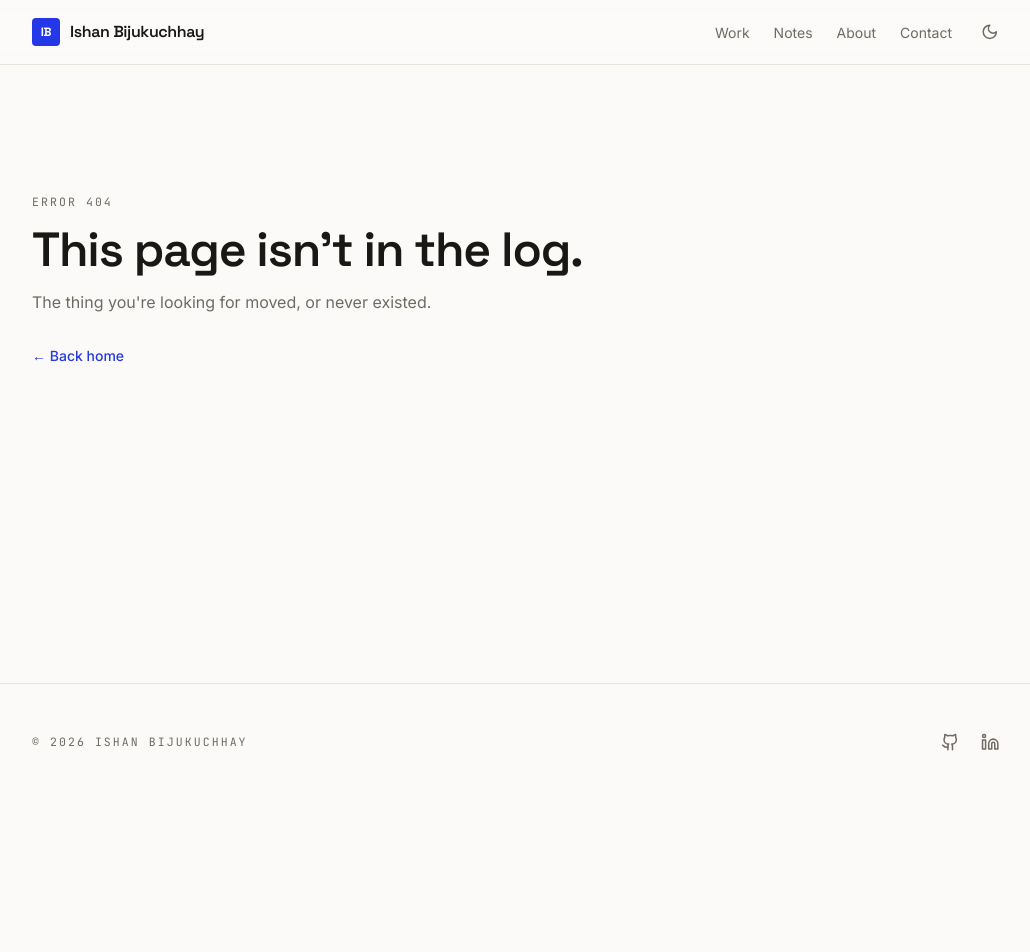
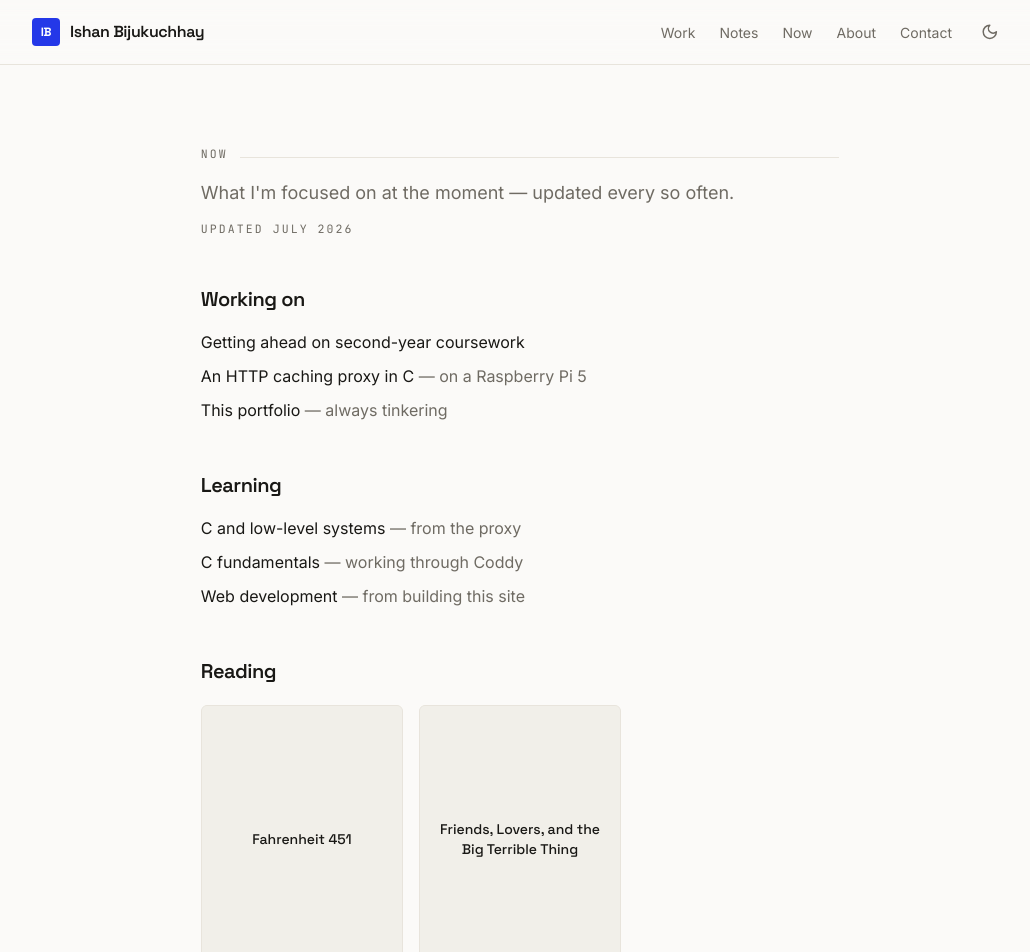
Before and after one commit to ishjuke/Portfolio, a Next.js app: page /now in a window 1280 px wide. Before the commit this address had no page. Shown: the top 952 px of the page, without its empty margins (120-1150 px from the left). Before the commit the page ends 800 px from the top, so only its background shows below. Built offline with nearby package versions, Linux system fonts and the light colour scheme.

Commit message:
Add Now page

```diff
--- /dev/null
+++ b/app/now/page.tsx
@@ -0,0 +1,101 @@
+import type { Metadata } from "next";
+import Image from "next/image";
+import {
+  updated,
+  intro,
+  sections,
+  lookingFor,
+  type NowSection,
+} from "@/config/now";
+
+export const metadata: Metadata = {
+  title: "Now",
+  description: "What I'm focused on right now.",
+};
+
+export default function NowPage() {
+  return (
+    <section className="mx-auto max-w-prose px-6 py-16 sm:py-20">
+      <div className="mb-4 flex items-baseline gap-3">
+        <h1 className="eyebrow">Now</h1>
+        <span className="h-px flex-1 bg-border" aria-hidden />
+      </div>
+
+      <p className="max-w-xl text-lg leading-relaxed text-muted-foreground">
+        {intro}
+      </p>
+      <p className="eyebrow mt-3">Updated {updated}</p>
+
+      <div className="mt-12 flex flex-col gap-12">
+        {sections.map((section) => (
+          <SectionBlock key={section.heading} section={section} />
+        ))}
+      </div>
+
+      {/* Looking-for highlight */}
+      <div className="mt-14 rounded-lg border border-border bg-card p-6">
+        <p className="eyebrow mb-2">Looking for</p>
+        <p className="text-lg leading-relaxed">{lookingFor}</p>
+      </div>
+    </section>
+  );
+}
+
+function SectionBlock({ section }: { section: NowSection }) {
+  return (
+    <div>
+      <h2 className="font-display text-xl font-semibold tracking-tight">
+        {section.heading}
+      </h2>
+
+      {section.layout === "list" ? (
+        <ul className="mt-4 flex flex-col gap-2">
+          {section.items.map((item) => (
+            <li key={item.label} className="leading-relaxed">
+              {item.label}
+              {item.detail && (
+                <span className="text-muted-foreground"> — {item.detail}</span>
+              )}
+            </li>
+          ))}
+        </ul>
+      ) : (
+        <div className="mt-5 grid grid-cols-2 gap-4 sm:grid-cols-3">
+          {section.items.map((item) => (
+            <figure
+              key={item.label}
+              className="flex flex-col gap-2 overflow-hidden"
+            >
+              {item.image ? (
+                <div className="overflow-hidden rounded-md border border-border bg-card">
+                  <Image
+                    src={item.image}
+                    alt={item.label}
+                    width={300}
+                    height={450}
+                    className="h-auto w-full object-cover"
+                  />
+                </div>
+              ) : (
+                // No cover yet → clean text tile, not a broken image box.
+                <div className="flex aspect-[3/4] items-center justify-center rounded-md border border-border bg-muted p-3 text-center">
+                  <span className="font-display text-sm font-medium leading-snug">
+                    {item.label}
+                  </span>
+                </div>
+              )}
+              <figcaption className="text-sm leading-snug">
+                {item.label}
+                {item.detail && (
+                  <span className="block text-muted-foreground">
+                    {item.detail}
+                  </span>
+                )}
+              </figcaption>
+            </figure>
+          ))}
+        </div>
+      )}
+    </div>
+  );
+}
--- a/components/nav.tsx
+++ b/components/nav.tsx
@@ -5,6 +5,7 @@ import { ThemeToggle } from "@/components/theme-toggle";
 const navItems = [
   { label: "Work", href: "/#work" },
   { label: "Notes", href: "/notes" },
+  { label: "Now", href: "/now" },
   { label: "About", href: "/#about" },
   { label: "Contact", href: "/#contact" },
 ];
--- /dev/null
+++ b/config/now.ts
@@ -0,0 +1,93 @@
+// ─────────────────────────────────────────────────────────────────────────────
+// NOW — a snapshot of what I'm focused on right now.
+//
+// Inspired by nownownow.com. Update this whenever your focus shifts — the point
+// is that it stays current. Bump `updated` when you do.
+//
+// Each item can optionally carry a cover image (book cover, album art, etc.).
+// Drop the file in /public and set `image` to its path (e.g. "/f451.jpg").
+// Until then, items render as clean text tiles — no broken placeholders.
+// ─────────────────────────────────────────────────────────────────────────────
+
+export interface NowItem {
+  // Main label — a title, an activity, a name.
+  label: string;
+  // Optional secondary detail — an author, an artist, a note.
+  detail?: string;
+  // Optional cover image in /public (e.g. "/covers/f451.jpg"). Leave out for now.
+  image?: string;
+}
+
+export interface NowSection {
+  heading: string;
+  // "list"   → simple text list (for focus areas, no covers)
+  // "covers" → grid of cover cards (for books, games, shows, music)
+  layout: "list" | "covers";
+  items: NowItem[];
+}
+
+// When you last updated this page. Shown at the top.
+export const updated = "July 2026";
+
+// A short line at the top of the page.
+export const intro =
+  "What I'm focused on at the moment — updated every so often.";
+
+export const sections: NowSection[] = [
+  {
+    heading: "Working on",
+    layout: "list",
+    items: [
+      { label: "Getting ahead on second-year coursework" },
+      { label: "An HTTP caching proxy in C", detail: "on a Raspberry Pi 5" },
+      { label: "This portfolio", detail: "always tinkering" },
+    ],
+  },
+  {
+    heading: "Learning",
+    layout: "list",
+    items: [
+      { label: "C and low-level systems", detail: "from the proxy" },
+      { label: "C fundamentals", detail: "working through Coddy" },
+      { label: "Web development", detail: "from building this site" },
+    ],
+  },
+  {
+    heading: "Reading",
+    layout: "covers",
+    items: [
+      { label: "Fahrenheit 451", detail: "Ray Bradbury" },
+      {
+        label: "Friends, Lovers, and the Big Terrible Thing",
+        detail: "Matthew Perry",
+      },
+    ],
+  },
+  {
+    heading: "Playing",
+    layout: "covers",
+    items: [
+      { label: "Minecraft" },
+      { label: "Cyberpunk 2077" },
+      { label: "Animal Crossing" },
+    ],
+  },
+  {
+    heading: "Watching",
+    layout: "covers",
+    items: [{ label: "Friends" }, { label: "The Office" }],
+  },
+  {
+    heading: "Listening to",
+    layout: "covers",
+    items: [
+      { label: "Pink Floyd" },
+      { label: "Oasis" },
+      { label: "Lord Huron" },
+      { label: "Tame Impala" },
+    ],
+  },
+];
+
+// A single highlighted line for what you're currently after.
+export const lookingFor = "A Summer 2027 software engineering internship.";
```
